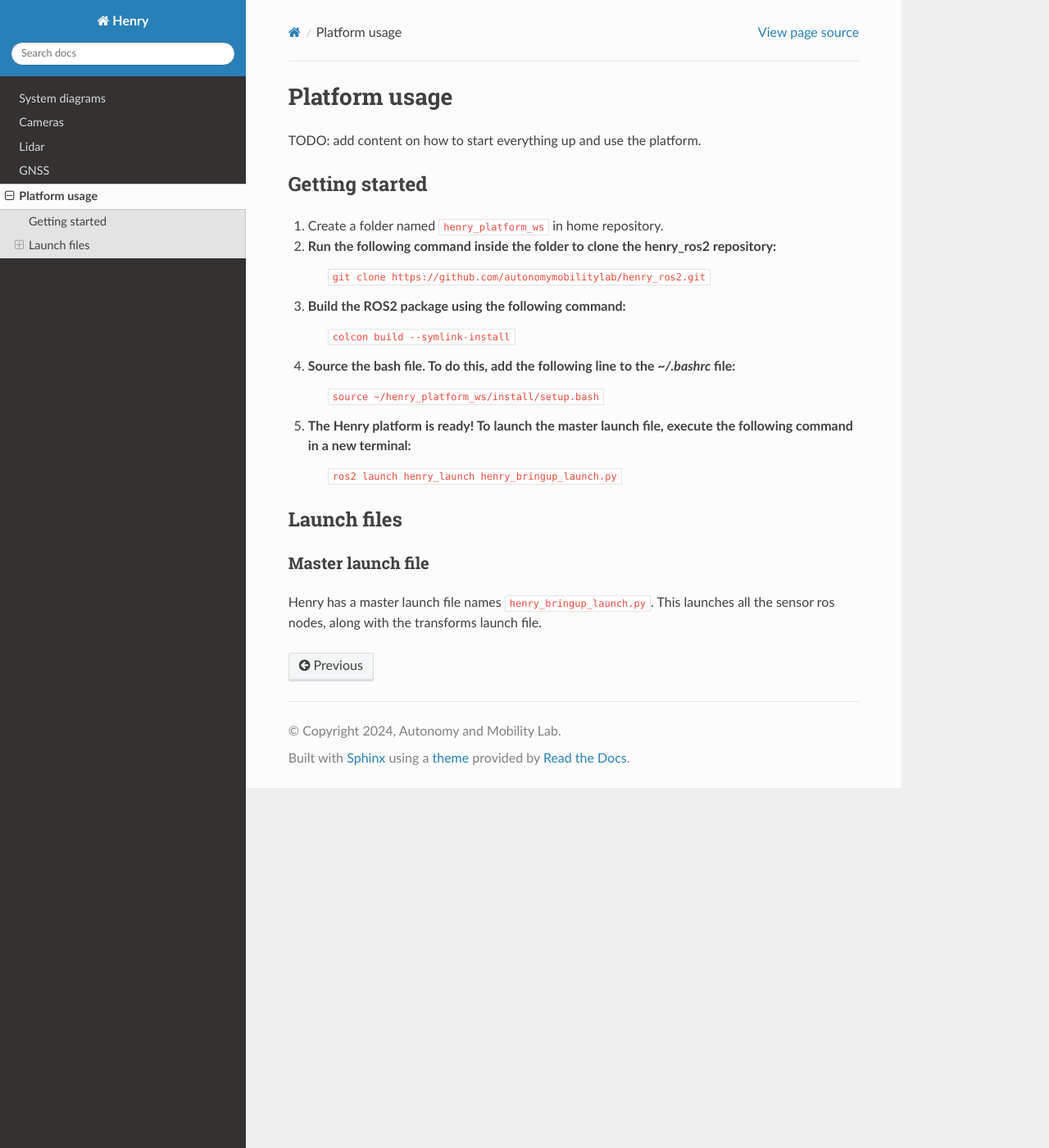
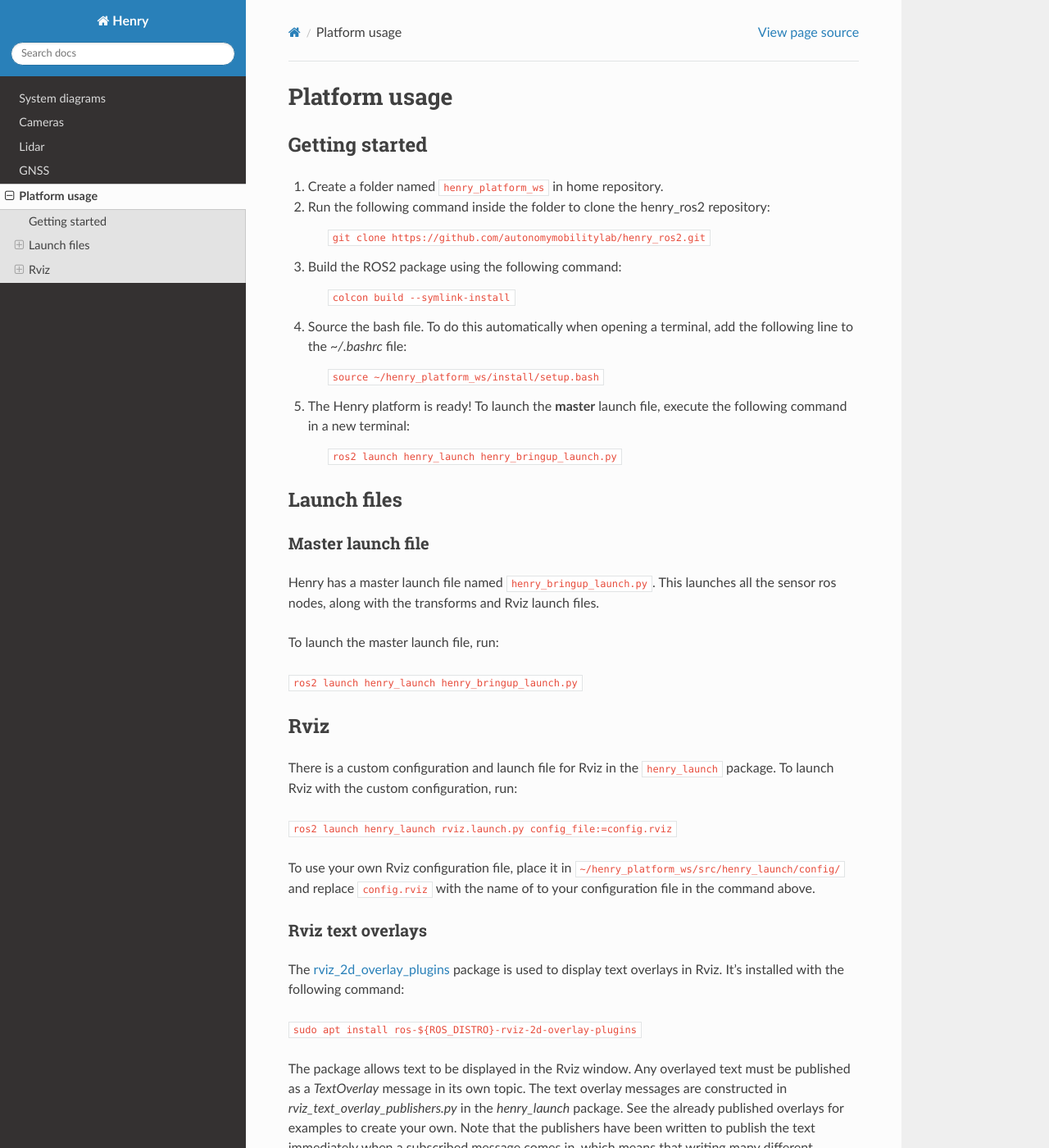
Before and after one commit to autonomymobilitylab/HenryRTD, a Sphinx documentation site: the page built from docs/source/platform_usage.rst, in a window 1280 px wide and 1400 px high. Shown: the whole window at 82% size. Built offline with Sphinx 7.4.7 and the Read the Docs theme 3.1.0, drawn with Linux system fonts in a browser that asks for light colours; some of the changed text lies outside the part shown.

Commit message:
Add instructions for Rviz and text overlays

```diff
--- a/docs/source/platform_usage.rst
+++ b/docs/source/platform_usage.rst
@@ -1,21 +1,27 @@
 ##############
 Platform usage
 ##############
-
-TODO: add content on how to start everything up and use the platform.
 
 .. _getting started:
 
 Getting started
 ===============
 1. Create a folder named ``henry_platform_ws`` in home repository.
+
 2. Run the following command inside the folder to clone the henry_ros2 repository:
+
     ``git clone https://github.com/autonomymobilitylab/henry_ros2.git``
+
 3. Build the ROS2 package using the following command:
+
     ``colcon build --symlink-install``
-4. Source the bash file. To do this, add the following line to the `~/.bashrc` file:
+
+4. Source the bash file. To do this automatically when opening a terminal, add the following line to the `~/.bashrc` file:
+
     ``source ~/henry_platform_ws/install/setup.bash``
+
 5. The Henry platform is ready! To launch the **master** launch file, execute the following command in a new terminal:
+
     ``ros2 launch henry_launch henry_bringup_launch.py``
 
 .. _launch:
@@ -25,4 +31,28 @@
 
 Master launch file
 ------------------
-Henry has a master launch file names ``henry_bringup_launch.py``. This launches all the sensor ros nodes, along with the transforms launch file.
+Henry has a master launch file named ``henry_bringup_launch.py``. This launches all the sensor ros nodes, along with the transforms and Rviz launch files.
+
+To launch the master launch file, run:
+
+``ros2 launch henry_launch henry_bringup_launch.py``
+
+.. _rviz
+
+Rviz
+====
+
+There is a custom configuration and launch file for Rviz in the ``henry_launch`` package. To launch Rviz with the custom configuration, run:
+
+``ros2 launch henry_launch rviz.launch.py config_file:=config.rviz``
+
+To use your own Rviz configuration file, place it in ``~/henry_platform_ws/src/henry_launch/config/`` and replace ``config.rviz`` with the name of to your configuration file in the command above.
+
+Rviz text overlays
+------------------
+
+The `rviz_2d_overlay_plugins <https://index.ros.org/p/rviz_2d_overlay_plugins/>`_ package is used to display text overlays in Rviz. It's installed with the following command:
+
+``sudo apt install ros-${ROS_DISTRO}-rviz-2d-overlay-plugins``
+
+The package allows text to be displayed in the Rviz window. Any overlayed text must be published as a `TextOverlay` message in its own topic. The text overlay messages are constructed in `rviz_text_overlay_publishers.py` in the `henry_launch` package. See the already published overlays for examples to create your own. Note that the publishers have been written to publish the text immediately when a subscribed message comes in, which means that writing many different messages for frequently-updated topics will be heavy on the car's CPU - be mindful of what you display.
```
